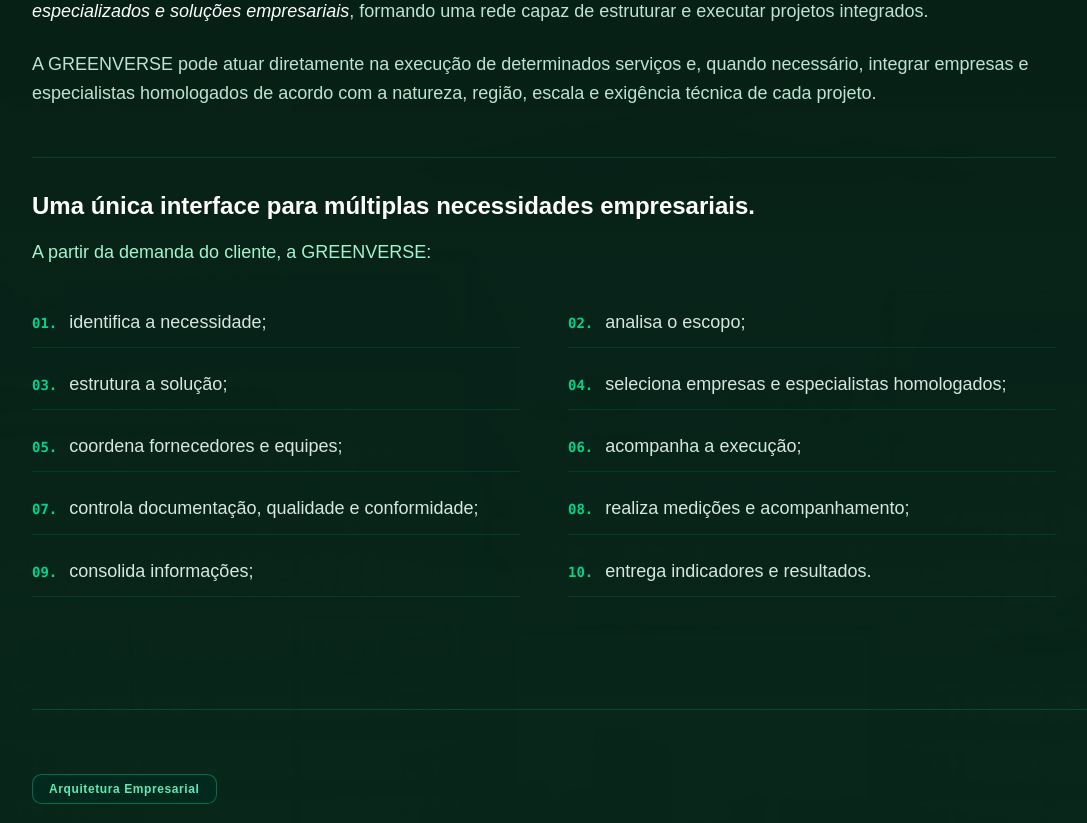
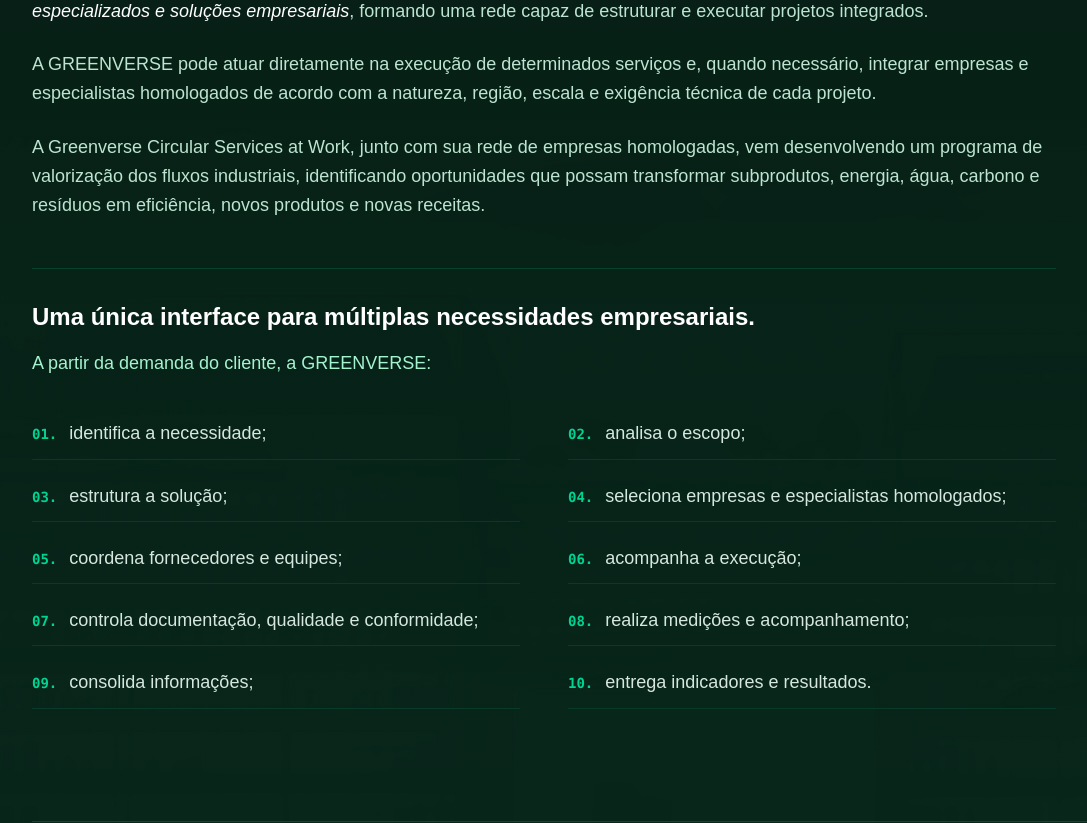
Before and after one commit to alanhspinheiro/greenverse, a React (Vite) app: page / in a window 1280 px wide. Shown: the part 1740-2563 px from the top of the page, without its empty margins (0-1087 px from the left). Built offline with nearby package versions, Linux system fonts and the light colour scheme.

Commit message:
Adicionando circular services
Adicionando circular services na seção O Ecossistema.

```diff
--- a/src/App.tsx
+++ b/src/App.tsx
@@ -560,6 +560,9 @@
                 </p>
                 <p>
                   {t.ecosystem.integratedNetwork.p3}
+                </p>
+                <p>
+                  {t.ecosystem.integratedNetwork.p4}
                 </p>
               </div>
 
--- a/src/i18n/translations.ts
+++ b/src/i18n/translations.ts
@@ -77,6 +77,7 @@
       p2Highlight: string;
       p2Tail: string;
       p3: string;
+      p4: string;
       interfaceTitle: string;
       processLead: string;
       steps: string[];
@@ -278,6 +279,7 @@
         p2Highlight: 'gestão, engenharia, tecnologia, infraestrutura, meio ambiente, facilities, logística, manutenção, serviços especializados e soluções empresariais',
         p2Tail: ', formando uma rede capaz de estruturar e executar projetos integrados.',
         p3: 'A GREENVERSE pode atuar diretamente na execução de determinados serviços e, quando necessário, integrar empresas e especialistas homologados de acordo com a natureza, região, escala e exigência técnica de cada projeto.',
+        p4: 'A Greenverse Circular Services at Work, junto com sua rede de empresas homologadas, vem desenvolvendo um programa de valorização dos fluxos industriais, identificando oportunidades que possam transformar subprodutos, energia, água, carbono e resíduos em eficiência, novos produtos e novas receitas.',
         interfaceTitle: 'Uma única interface para múltiplas necessidades empresariais.',
         processLead: 'A partir da demanda do cliente, a GREENVERSE:',
         steps: [
@@ -540,6 +542,7 @@
         p2Highlight: 'gestión, ingeniería, tecnología, infraestructura, medio ambiente, facilities, logística, mantenimiento, servicios especializados y soluciones empresariales',
         p2Tail: ', formando una red capaz de estructurar y ejecutar proyectos integrados.',
         p3: 'GREENVERSE puede actuar directamente en la ejecución de determinados servicios y, cuando sea necesario, integrar empresas y especialistas homologados de acuerdo con la naturaleza, región, escala y exigencia técnica de cada proyecto.',
+        p4: 'Greenverse Circular Services at Work, junto con su red de empresas homologadas, viene desarrollando un programa de valorización de flujos industriales, identificando oportunidades que puedan transformar subproductos, energía, agua, carbono y residuos en eficiencia, nuevos productos y nuevos ingresos.',
         interfaceTitle: 'Una única interfaz para múltiples necesidades empresariales.',
         processLead: 'A partir de la demanda del cliente, GREENVERSE:',
         steps: [
@@ -802,6 +805,7 @@
         p2Highlight: 'management, engineering, technology, infrastructure, environment, facilities, logistics, maintenance, specialized services, and corporate solutions',
         p2Tail: ', creating a robust network capable of structuring and executing integrated projects.',
         p3: 'GREENVERSE can act directly in executing specific services and, when necessary, integrate approved companies and specialists tailored to the nature, region, scale, and technical requirements of each project.',
+        p4: 'Greenverse Circular Services at Work, together with its network of approved companies, has been developing an industrial flow valorization program, identifying opportunities that can transform by-products, energy, water, carbon, and waste into efficiency, new products, and new revenue streams.',
         interfaceTitle: 'A single interface for multiple enterprise needs.',
         processLead: 'Based on the client’s demand, GREENVERSE:',
         steps: [
```
